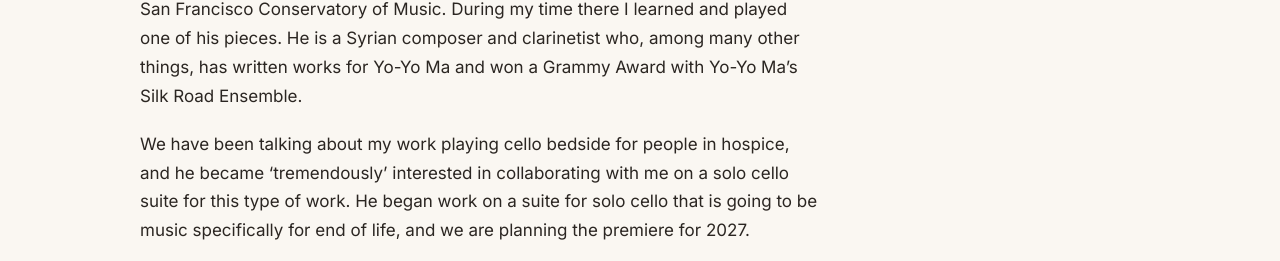
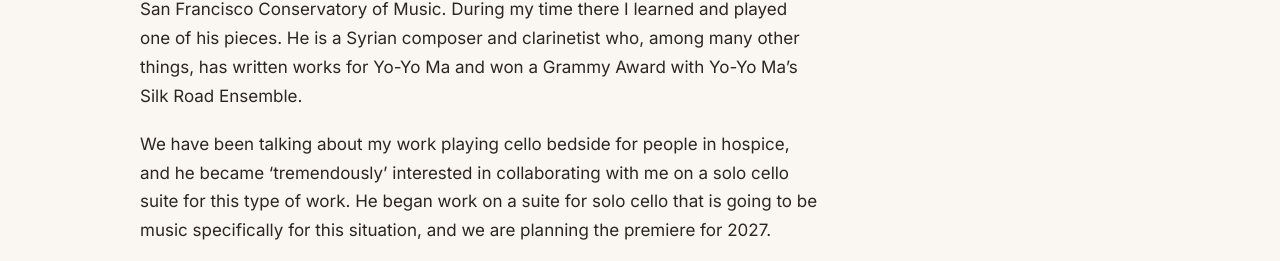
Before and after one commit to lurk1ndog/lifeandcello-site, a plain HTML site: page endoflifecello/index.html in a window 1280 px wide. Shown: the part 1432-1693 px from the top of the page. Drawn offline with nearby package versions, Linux system fonts and the light colour scheme.

Commit message:
End of Life Music page: restore "for this situation"
Co-Authored-By: Claude Fable 5.2 <noreply@anthropic.com>
Claude-Session: https://claude.ai/code/session_01QTXCsZABiNKw83aDjevyoJ

```diff
--- a/endoflifecello/index.html
+++ b/endoflifecello/index.html
@@ -28,7 +28,7 @@
 <p>I work with each family to customize the experience. Please <a href="/contact/">contact me</a> to learn more.</p>
 <h2>End of Life Music Project</h2>
 <p>I’ve been in correspondence with <a href="https://kinanazmeh.com">Kinan Azmeh</a> since just after I graduated from the San Francisco Conservatory of Music. During my time there I learned and played one of his pieces. He is a Syrian composer and clarinetist who, among many other things, has written works for Yo-Yo Ma and won a Grammy Award with Yo-Yo Ma’s Silk Road Ensemble.</p>
-<p>We have been talking about my work playing cello bedside for people in hospice, and he became ‘tremendously’ interested in collaborating with me on a solo cello suite for this type of work. He began work on a suite for solo cello that is going to be music specifically for end of life, and we are planning the premiere for 2027.</p>
+<p>We have been talking about my work playing cello bedside for people in hospice, and he became ‘tremendously’ interested in collaborating with me on a solo cello suite for this type of work. He began work on a suite for solo cello that is going to be music specifically for this situation, and we are planning the premiere for 2027.</p>
 <p>In a recent phone conversation with Mr. Azmeh, he told me: ‘Your project has so much connection with life. It is a very simple concept that nobody thinks about. It is such an obvious... it is moving. To think that someone can do something for somebody in that situation.’</p>
 <p>On October 2, 2025, Mr. Azmeh and I presented a <a href="https://www.sfcm.edu/experience/performances/lecture-performance-end-life-music-kinan-azmeh/20251002">concert and lecture</a> on our collaboration at the San Francisco Conservatory of Music. We played his piece for clarinet and cello, <em>The Fence, The Rooftop, and The Distant Sea</em>, and I joined violinist <a href="https://jessicafolsonviolin.com">Jessica Folson</a> and bassist Carlos Valdez for his <em>Café Damas</em>.</p>
 <p>I am now reaching out to other composers who create authentically and are deeply connected with the natural world and humanity through their work. I want to create a body of compositions that will serve to comfort people and families as they navigate death and the transition of dying.</p>
```
